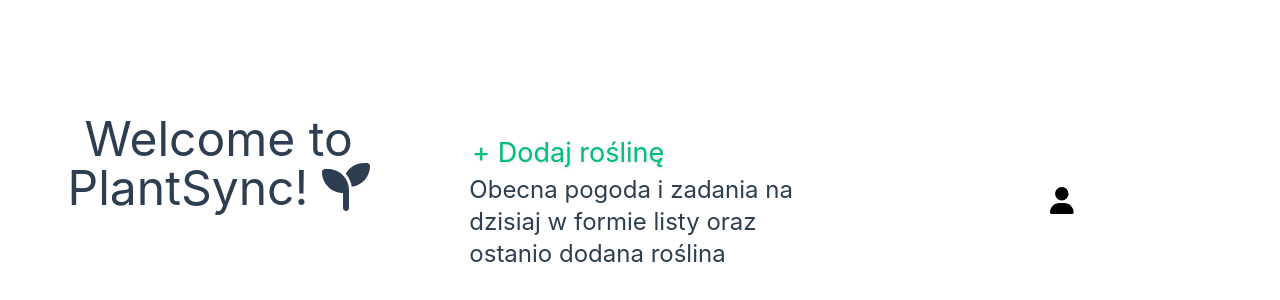
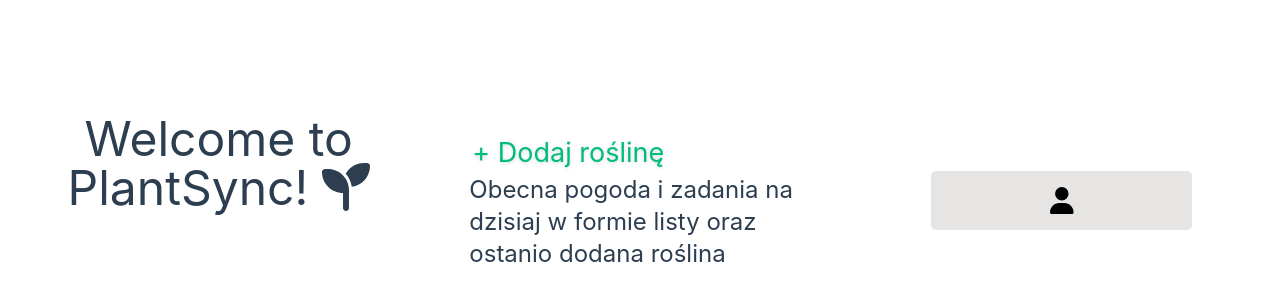
Before and after one commit to TymonPawelczyk/PlantSync, a Vue app: page / in a window 1280 px wide. Shown: the part 90-390 px from the top of the page. Built offline with nearby package versions, Linux system fonts and the light colour scheme; the HTML template or start-up script is replaced by a standard one.

Commit message:
Added styling for button into base.css

```diff
--- a/src/assets/base.css
+++ b/src/assets/base.css
@@ -63,7 +63,7 @@
   color: var(--color-text);
   background: var(--color-background);
   transition:
-    color .5s,
+    color 0.5s,
     background-color 0.5s;
   line-height: 1.6;
   font-family:
@@ -84,3 +84,16 @@
   -webkit-font-smoothing: antialiased;
   -moz-osx-font-smoothing: grayscale;
 }
+.btn {
+  display: grid;
+  place-items: center;
+  background-color: var(--color-stone-200);
+  color: black;
+  margin: 15%;
+  border-radius: 5px;
+  &:hover {
+    background-color: var(--color-stone-700);
+    color: white;
+    transition: 0.4s;
+  }
+}
--- a/src/views/AddPlantView.vue
+++ b/src/views/AddPlantView.vue
@@ -11,14 +11,4 @@
   </div>
 </template>
 
-<style>
-.btn {
-    background-color: var(--color-stone-200);
-    color: black;
-    &:hover {
-      background-color: var(--color-stone-700);
-      color: white;
-
-    }
-  }
-</style>
+<style></style>
--- a/src/views/HomeView.vue
+++ b/src/views/HomeView.vue
@@ -15,18 +15,4 @@
   </RouterLink>
 </template>
 
-<style scoped>
-.btn {
-  display: grid;
-  place-items: center;
-  background-color: var(--color-stone-200);
-  color: black;
-  margin: 15%;
-  border-radius: 5px;
-  &:hover {
-    background-color: var(--color-stone-700);
-    color: white;
-    transition: 0.4s;
-  }
-}
-</style>
+<style scoped></style>
```
